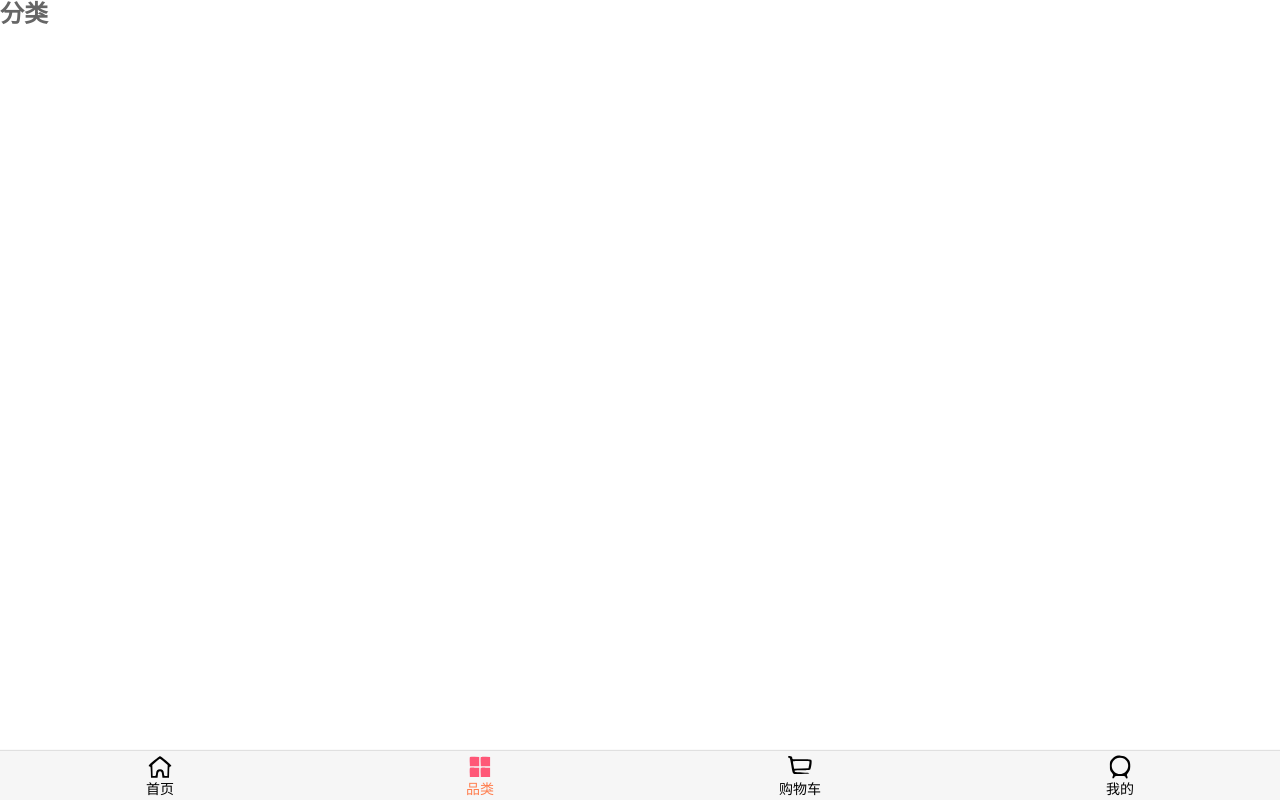
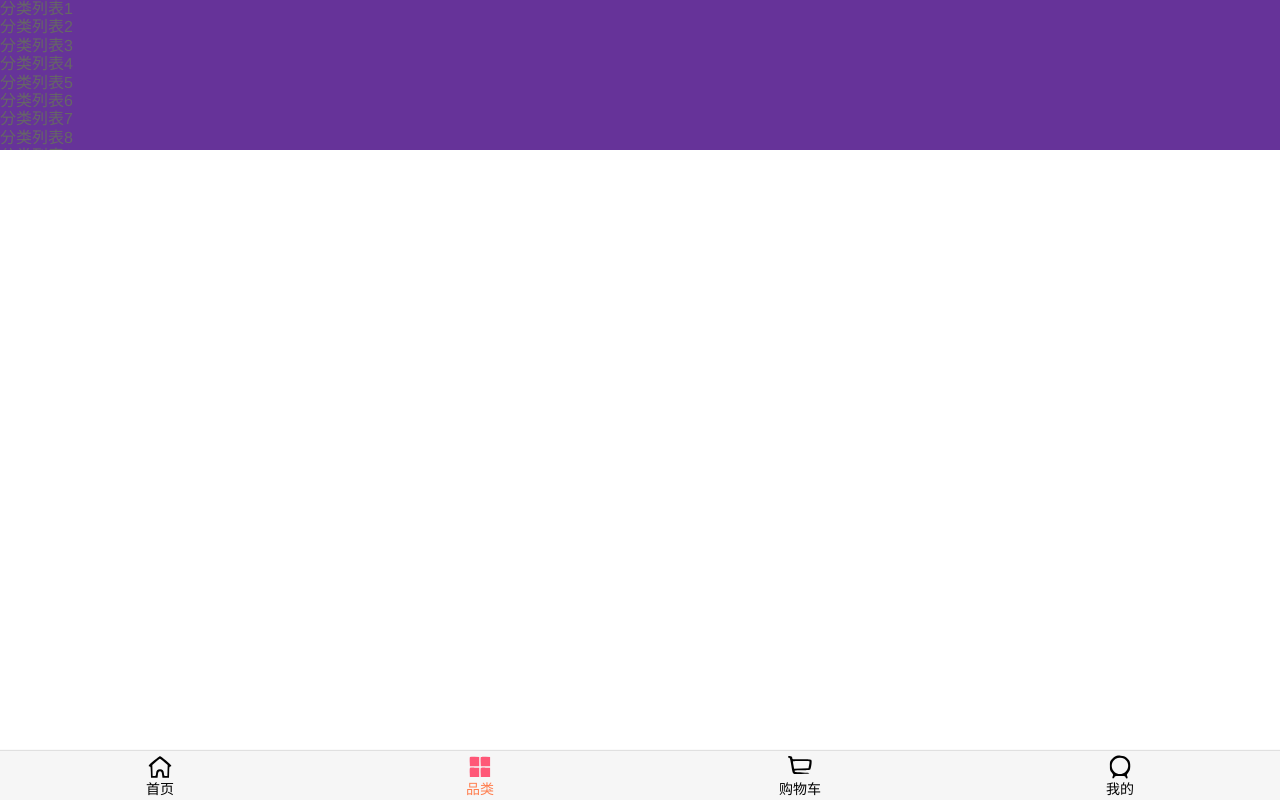
Before and after one commit to Songguohao/supermall, a Vue app: page /category in a window 1280 px wide. Built offline with nearby package versions, Linux system fonts and the light colour scheme.

Commit message:
better-scroll练习

```diff
--- a/package.json
+++ b/package.json
@@ -9,6 +9,7 @@
   },
   "dependencies": {
     "axios": "^0.21.1",
+    "better-scroll": "^2.2.1",
     "core-js": "^3.6.5",
     "vue": "^2.6.11",
     "vue-router": "^3.5.1"
--- a/src/views/category/Category.vue
+++ b/src/views/category/Category.vue
@@ -1,20 +1,155 @@
 <!--  -->
 <template>
-  <h2>分类</h2>
+  <div class="wrapper">
+    <ul class="content">
+      <li>分类列表1</li>
+      <li>分类列表2</li>
+      <li>分类列表3</li>
+      <li>分类列表4</li>
+      <li>分类列表5</li>
+      <li>分类列表6</li>
+      <li>分类列表7</li>
+      <li>分类列表8</li>
+      <li>分类列表9</li>
+      <li>分类列表10</li>
+      <li>分类列表11</li>
+      <li>分类列表12</li>
+      <li>分类列表13</li>
+      <li>分类列表14</li>
+      <li>分类列表15</li>
+      <li>分类列表16</li>
+      <li>分类列表17</li>
+      <li>分类列表18</li>
+      <li>分类列表19</li>
+      <li>分类列表20</li>
+      <li>分类列表21</li>
+      <li>分类列表22</li>
+      <li>分类列表23</li>
+      <li>分类列表24</li>
+      <li>分类列表25</li>
+      <li>分类列表26</li>
+      <li>分类列表27</li>
+      <li>分类列表28</li>
+      <li>分类列表29</li>
+      <li>分类列表30</li>
+      <li>分类列表31</li>
+      <li>分类列表32</li>
+      <li>分类列表33</li>
+      <li>分类列表34</li>
+      <li>分类列表35</li>
+      <li>分类列表36</li>
+      <li>分类列表37</li>
+      <li>分类列表38</li>
+      <li>分类列表39</li>
+      <li>分类列表40</li>
+      <li>分类列表41</li>
+      <li>分类列表42</li>
+      <li>分类列表43</li>
+      <li>分类列表44</li>
+      <li>分类列表45</li>
+      <li>分类列表46</li>
+      <li>分类列表47</li>
+      <li>分类列表48</li>
+      <li>分类列表49</li>
+      <li>分类列表50</li>
+      <li>分类列表51</li>
+      <li>分类列表52</li>
+      <li>分类列表53</li>
+      <li>分类列表54</li>
+      <li>分类列表55</li>
+      <li>分类列表56</li>
+      <li>分类列表57</li>
+      <li>分类列表58</li>
+      <li>分类列表59</li>
+      <li>分类列表60</li>
+      <li>分类列表61</li>
+      <li>分类列表62</li>
+      <li>分类列表63</li>
+      <li>分类列表64</li>
+      <li>分类列表65</li>
+      <li>分类列表66</li>
+      <li>分类列表67</li>
+      <li>分类列表68</li>
+      <li>分类列表69</li>
+      <li>分类列表70</li>
+      <li>分类列表71</li>
+      <li>分类列表72</li>
+      <li>分类列表73</li>
+      <li>分类列表74</li>
+      <li>分类列表75</li>
+      <li>分类列表76</li>
+      <li>分类列表77</li>
+      <li>分类列表78</li>
+      <li>分类列表79</li>
+      <li>分类列表80</li>
+      <li>分类列表81</li>
+      <li>分类列表82</li>
+      <li>分类列表83</li>
+      <li>分类列表84</li>
+      <li>分类列表85</li>
+      <li>分类列表86</li>
+      <li>分类列表87</li>
+      <li>分类列表88</li>
+      <li>分类列表89</li>
+      <li>分类列表90</li>
+      <li>分类列表91</li>
+      <li>分类列表92</li>
+      <li>分类列表93</li>
+      <li>分类列表94</li>
+      <li>分类列表95</li>
+      <li>分类列表96</li>
+      <li>分类列表97</li>
+      <li>分类列表98</li>
+      <li>分类列表99</li>
+      <li>分类列表100</li>
+    </ul>
+  </div>
 </template>
 
 <script>
+import BScroll from "better-scroll";
 export default {
   name: "Category",
   data() {
-    return {};
+    return {
+      scroll: null,
+    };
   },
   //生命周期 - 创建完成（访问当前this实例）
   created() {},
   //生命周期 - 挂载完成（访问DOM元素）
-  mounted() {},
+  mounted() {
+    this.scroll = new BScroll(".wrapper", {
+      // 0、1都不实时侦测滑轮位置
+      // 2：手指滚动过程中侦测，手指离开后的关系滚动过程中不侦测
+      // 3：只要是滚动，都侦测
+      probeType: 2,
+      pullUpLoad: true,
+    });
+
+    this.scroll.on("scroll", (position) => {
+      console.log(position);
+    });
+
+    this.scroll.on("pullingUp", () => {
+      console.log("上拉加载更多");
+      // 发送网络请求，请求更多页的数据
+
+      // 等待数据请求完成，并且将新的数据战术出来后
+      setTimeout(() => {
+        this.scroll.finishPullup();
+      }, 2000);
+    });
+  },
 };
 </script>
 <style scoped>
 /* @import url(); 引入css类 */
+.wrapper {
+  height: 150px;
+  background-color: rebeccapurple;
+  overflow: hidden;
+  /* 原生滚动 */
+  /* overflow-y: scroll; */
+}
 </style>
```
Also changed, not shown: 1 other file (tests, documents, lock files or other folders).
